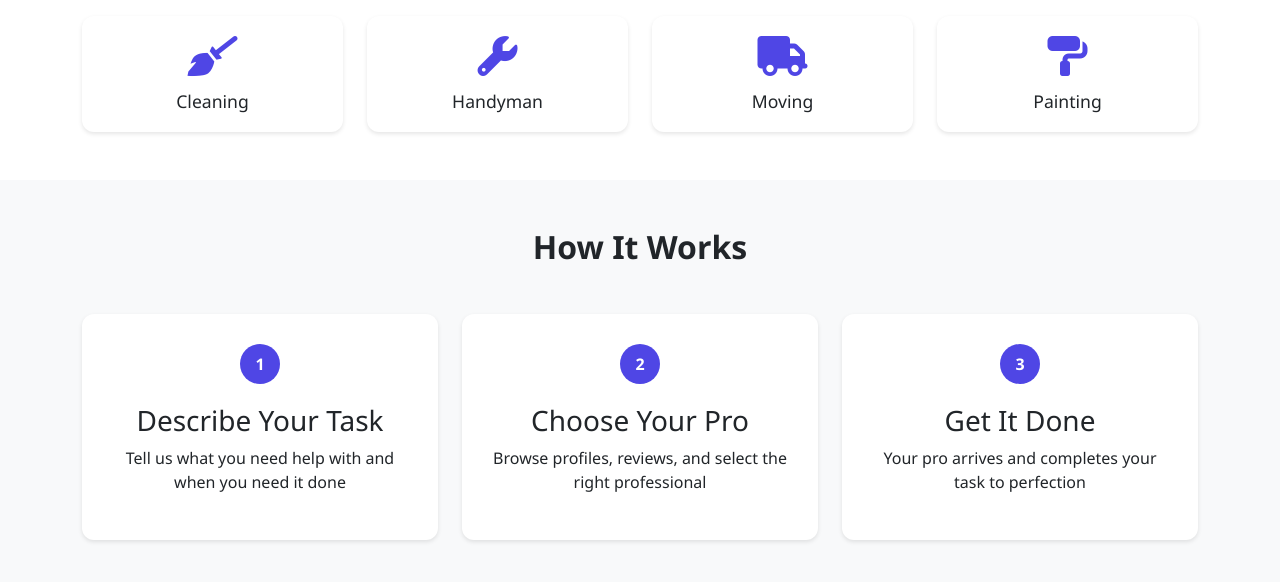
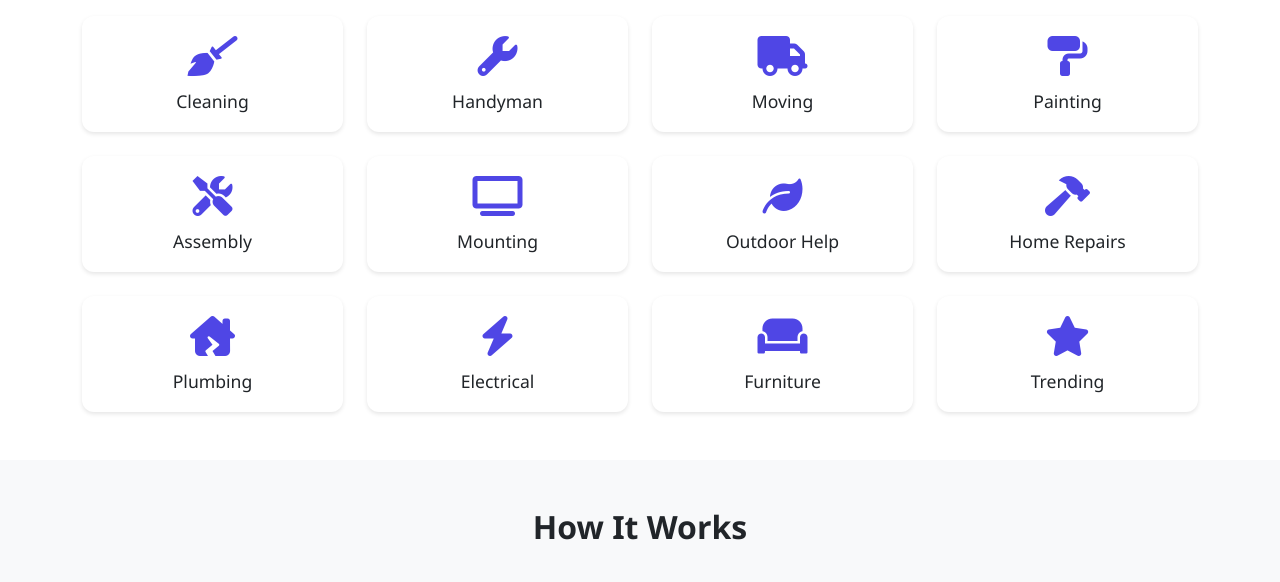
Before and after one commit to Software-Engineering-Lab-EUB/ServiceHub, a website: page public/index.html in a window 1280 px wide. Shown: the part 694-1276 px from the top of the page. Drawn offline with nearby package versions, Linux system fonts and the light colour scheme; no server answers.

Commit message:
Assistant checkpoint: Added more service categories with icons
Assistant generated file changes:
- public/index.html: Add more service categories

---

User prompt:

I can see that you have add four services like cleaning, handyman, moving, painting. Add some more services like Assembly, mounting, outdoor help, home repairs, trending etc.

```diff
--- a/public/index.html
+++ b/public/index.html
@@ -63,6 +63,54 @@
                         <h3>Painting</h3>
                     </div>
                 </div>
+                <div class="col-md-3 col-6">
+                    <div class="service-category">
+                        <i class="fas fa-tools"></i>
+                        <h3>Assembly</h3>
+                    </div>
+                </div>
+                <div class="col-md-3 col-6">
+                    <div class="service-category">
+                        <i class="fas fa-tv"></i>
+                        <h3>Mounting</h3>
+                    </div>
+                </div>
+                <div class="col-md-3 col-6">
+                    <div class="service-category">
+                        <i class="fas fa-leaf"></i>
+                        <h3>Outdoor Help</h3>
+                    </div>
+                </div>
+                <div class="col-md-3 col-6">
+                    <div class="service-category">
+                        <i class="fas fa-hammer"></i>
+                        <h3>Home Repairs</h3>
+                    </div>
+                </div>
+                <div class="col-md-3 col-6">
+                    <div class="service-category">
+                        <i class="fas fa-house-damage"></i>
+                        <h3>Plumbing</h3>
+                    </div>
+                </div>
+                <div class="col-md-3 col-6">
+                    <div class="service-category">
+                        <i class="fas fa-bolt"></i>
+                        <h3>Electrical</h3>
+                    </div>
+                </div>
+                <div class="col-md-3 col-6">
+                    <div class="service-category">
+                        <i class="fas fa-couch"></i>
+                        <h3>Furniture</h3>
+                    </div>
+                </div>
+                <div class="col-md-3 col-6">
+                    <div class="service-category">
+                        <i class="fas fa-star"></i>
+                        <h3>Trending</h3>
+                    </div>
+                </div>
             </div>
         </div>
     </section>
```
